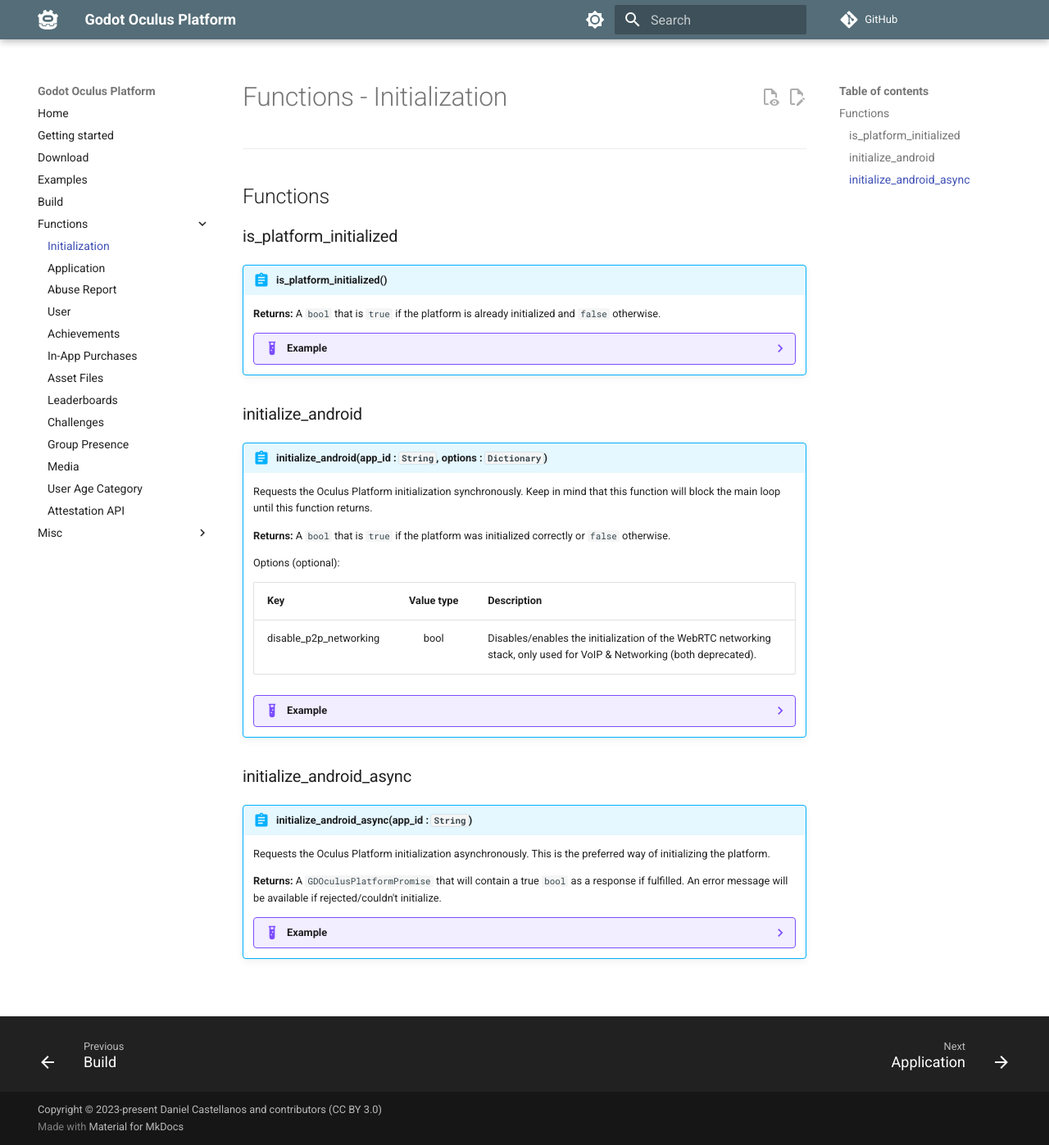
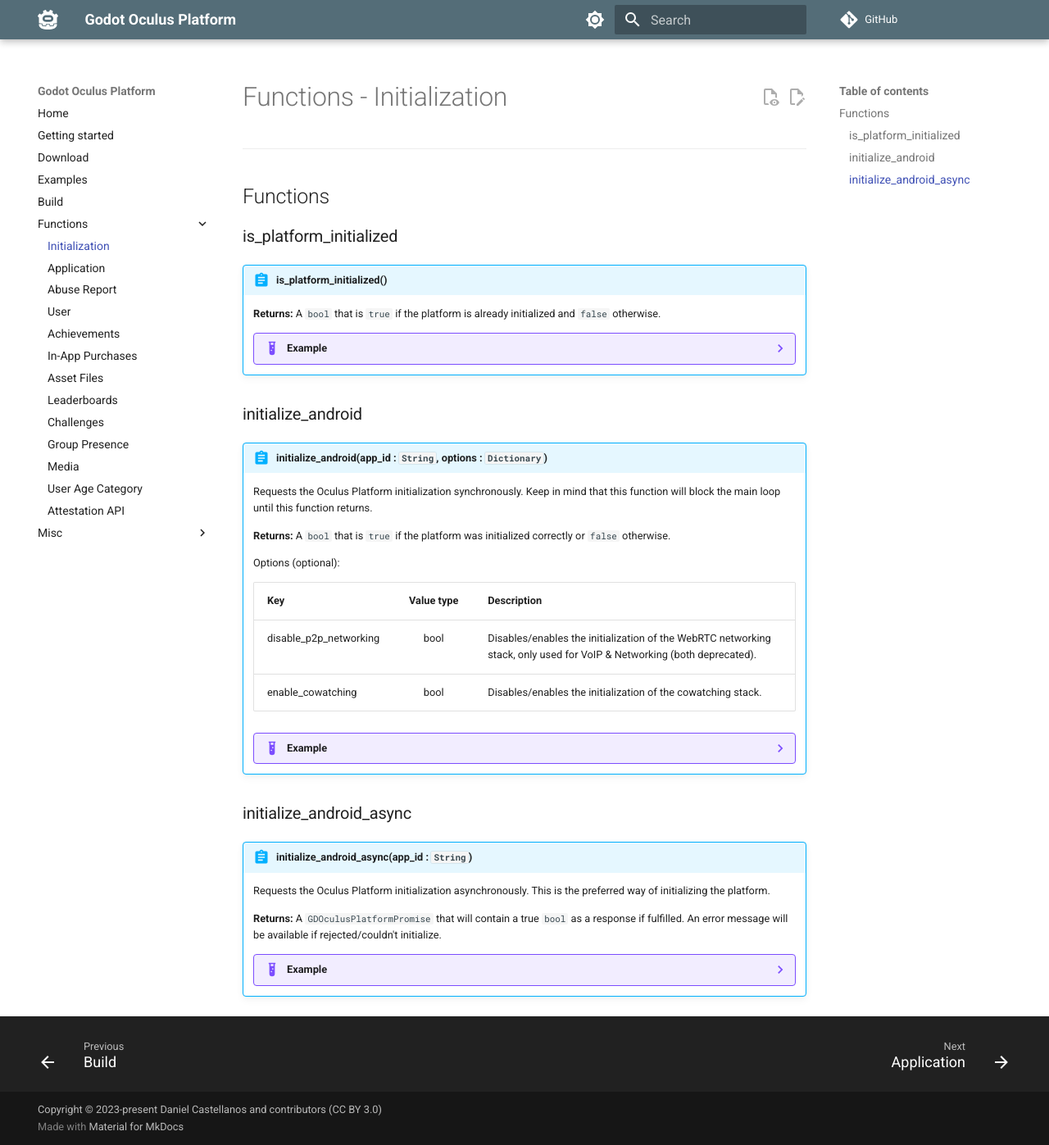
Before and after one commit to decacis/godot_oculus_platform, an MkDocs documentation site: the page built from docs/functions/initialization.md, in a window 1280 px wide and 1397 px high. Shown: the whole window at 82% size. Built offline with MkDocs 1.6.1 and Material for MkDocs 9.7.7, drawn with Linux system fonts in a browser that asks for light colours; comment, search, counter and statistics services are not loaded.

Commit message:
Added cowatching initialization flag

```diff
--- a/docs/functions/initialization.md
+++ b/docs/functions/initialization.md
@@ -35,6 +35,7 @@
 | Key                    |   Value type  | Description                                                        |
 |------------------------|:-------------:|--------------------------------------------------------------------|
 | disable_p2p_networking |     bool      | Disables/enables the initialization of the WebRTC networking stack, only used for VoIP & Networking (both deprecated). |
+| enable_cowatching      |     bool      | Disables/enables the initialization of the cowatching stack. |
 
 /// details | Example
     type: example
```
